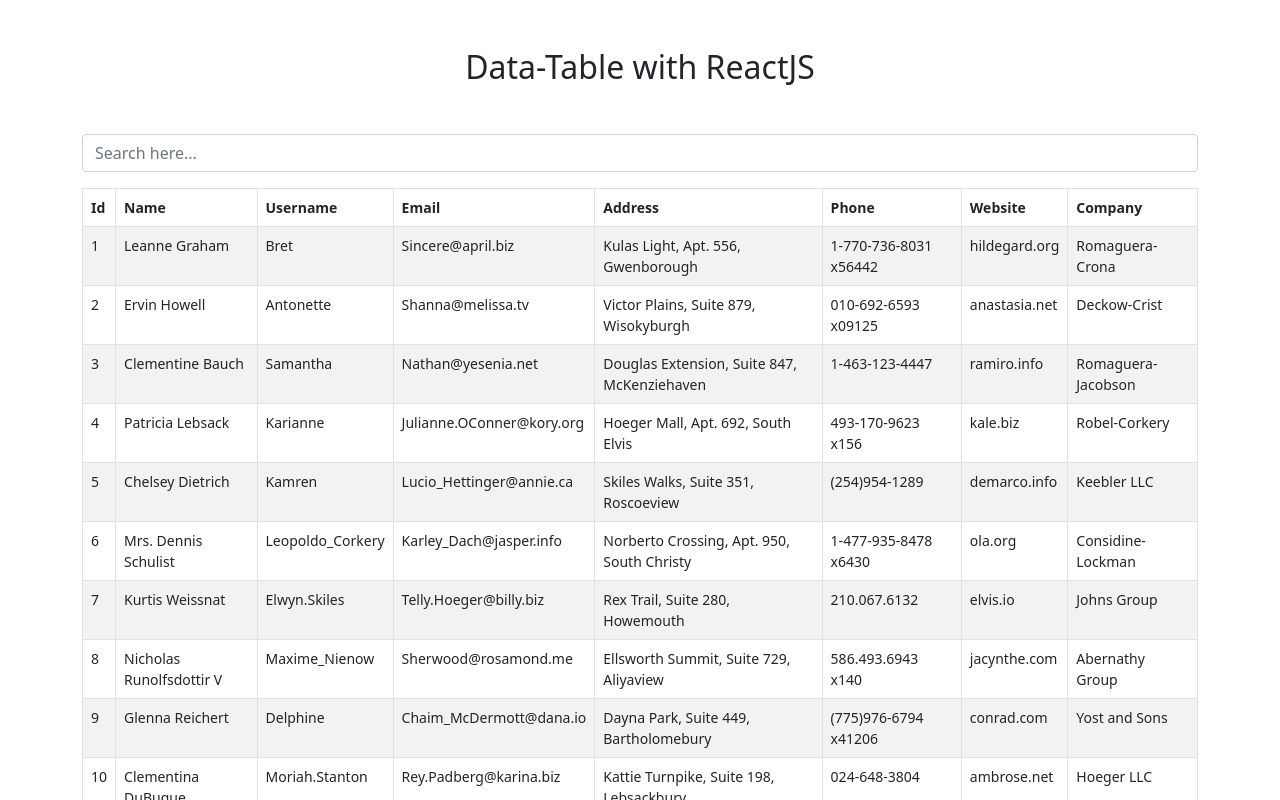
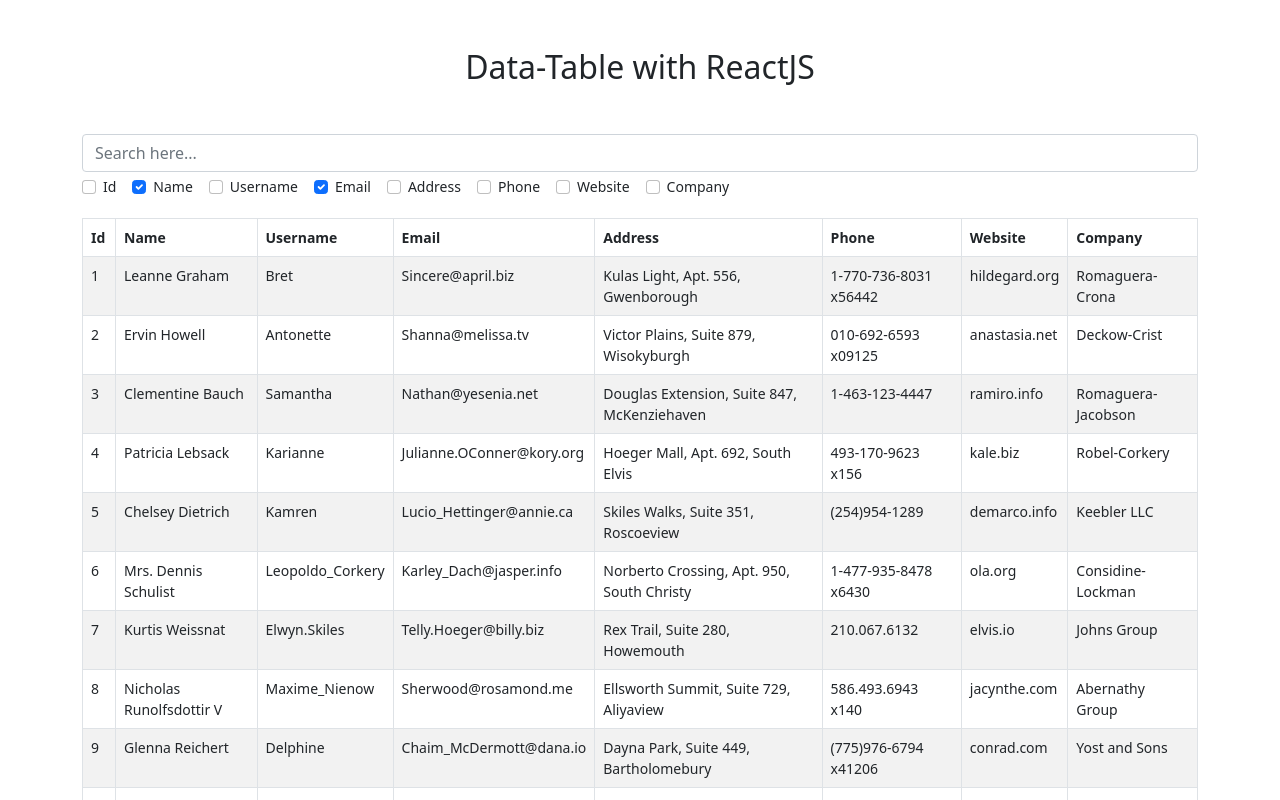
Before and after one commit to ProMehedi/react-datatable, a React (Create React App) app: page / in a window 1280 px wide. Shown: the top 800 px of the page. Built offline with nearby package versions, Linux system fonts and the light colour scheme.

Commit message:
Search Filtering

```diff
--- a/src/App.js
+++ b/src/App.js
@@ -1,11 +1,12 @@
 import React, { useEffect, useState } from 'react'
-import { Container, FormControl } from 'react-bootstrap'
+import { Container, Form } from 'react-bootstrap'
 import DataTable from './components/DataTable'
 import users from './users.json'
 
 const App = () => {
   const [data, setData] = useState([])
   const [query, setQuery] = useState('')
+  const [filters, setFilters] = useState(['name', 'email'])
 
   useEffect(() => {
     // const getUsers = async () => {
@@ -24,23 +25,48 @@ const App = () => {
   }, [])
 
   const searchTable = (rows) => {
-    const columns = data[0] && Object.keys(data[0])
     return rows.filter((row) =>
-      columns.some(
-        (column) => row[column].toString().toLowerCase().indexOf(query) > -1
+      filters.some(
+        (column) =>
+          row[column].toString().toLowerCase().indexOf(query.toLowerCase()) > -1
       )
     )
   }
+
+  const columns = data[0] && Object.keys(data[0])
 
   return (
     <Container>
       <h2 className='my-5 text-center'>Data-Table with ReactJS</h2>
       <div className='mb-3'>
-        <FormControl
+        <Form.Control
+          className='mb-1'
           placeholder='Search here...'
           value={query}
           onChange={(e) => setQuery(e.target.value)}
         />
+        <div className='d-flex'>
+          {columns &&
+            columns.map((column, index) => (
+              <Form.Check
+                key={index}
+                className='me-3 text-capitalize'
+                type='checkbox'
+                label={column}
+                checked={filters.includes(column)}
+                id={column}
+                onChange={(e) => {
+                  const checked = filters.includes(column)
+                  setFilters((prev) =>
+                    checked
+                      ? prev.filter((sc) => sc !== column)
+                      : [...prev, column]
+                  )
+                }}
+              />
+            ))}
+          {/* <Form.Check type="checkbox" label="Check me out" /> */}
+        </div>
       </div>
       <DataTable data={searchTable(data)} />
     </Container>
--- a/src/components/DataTable.js
+++ b/src/components/DataTable.js
@@ -17,13 +17,24 @@ const DataTable = ({ data }) => {
           </tr>
         </thead>
         <tbody>
-          {data.map((row) => (
-            <tr key={row.id}>
-              {columns.map((column, index) => (
-                <td key={index}>{row[column]}</td>
-              ))}
+          {data &&
+            data.length > 0 &&
+            data.map((row) => (
+              <tr key={row.id}>
+                {columns.map((column, index) => (
+                  <td key={index}>{row[column]}</td>
+                ))}
+              </tr>
+            ))}
+          {data && data.length === 0 && (
+            <tr>
+              <td>
+                <div className='py-5 text-center'>
+                  <h1>Sorry! Nothing Found! :(</h1>
+                </div>
+              </td>
             </tr>
-          ))}
+          )}
         </tbody>
       </Table>
     </>
--- a/src/users.json
+++ b/src/users.json
@@ -98,5 +98,25 @@
     "phone": "024-648-3804",
     "website": "ambrose.net",
     "company": "Hoeger LLC"
+  },
+  {
+    "id": 11,
+    "name": "Rodrigo Grady",
+    "username": "Rodrigo.Grady1",
+    "email": "Rodrigo@Grady1.biz",
+    "address": "Abernathy, Suite 198, Lebsackbury",
+    "phone": "824-148-3804",
+    "website": "rodrigo.net",
+    "company": "Rodrigo LLC"
+  },
+  {
+    "id": 12,
+    "name": "Sage Boyer",
+    "username": "Moriah.Stanton",
+    "email": "Sage@Boyer.com",
+    "address": "Kattie Turnpike, Suite 198, Lebsackbury",
+    "phone": "024-648-3804",
+    "website": "Boyer.com",
+    "company": "Boyer LLC"
   }
 ]
```
